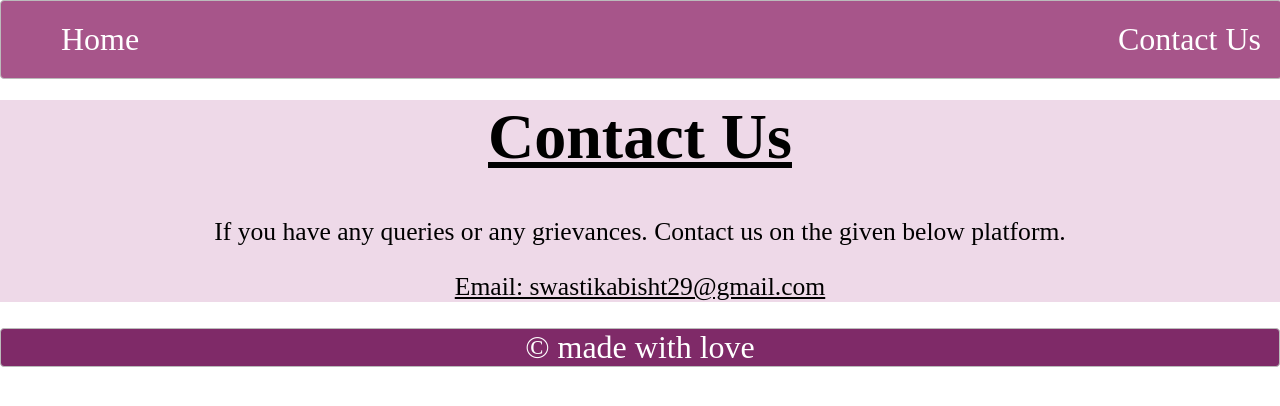
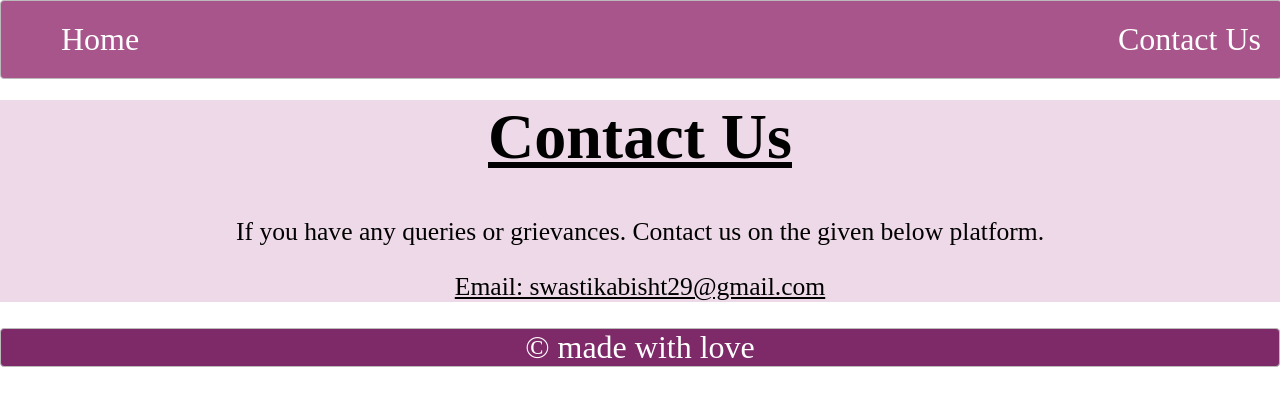
Before and after one commit to swastika29/image-gallery, a plain HTML site: page contact.html in a window 1280 px wide. Drawn offline with Linux system fonts and the light colour scheme; a web font is replaced by a local one.

Commit message:
Update contact.html

```diff
--- a/contact.html
+++ b/contact.html
@@ -19,7 +19,7 @@
     <h1>Contact Us</h1>
 
         <p class="about">
-            If you have any queries or any grievances.
+            If you have any queries or grievances.
             Contact us on the given below platform.
         </p>
         <p class="about mail">
```
